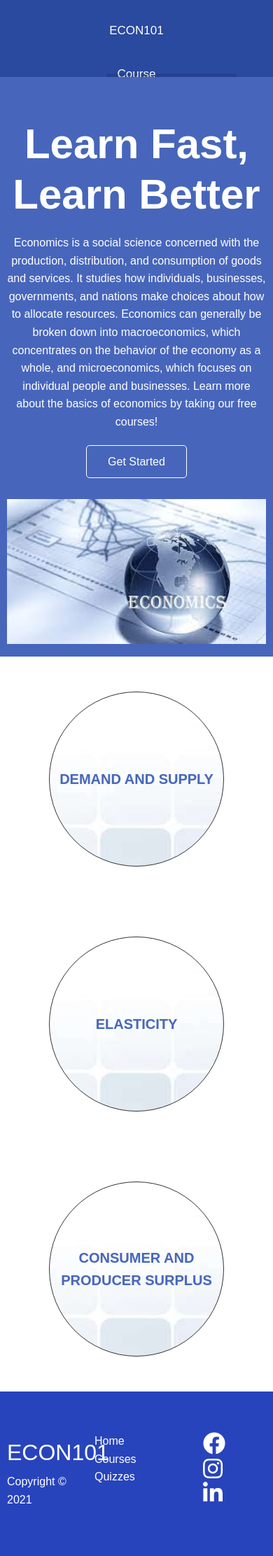
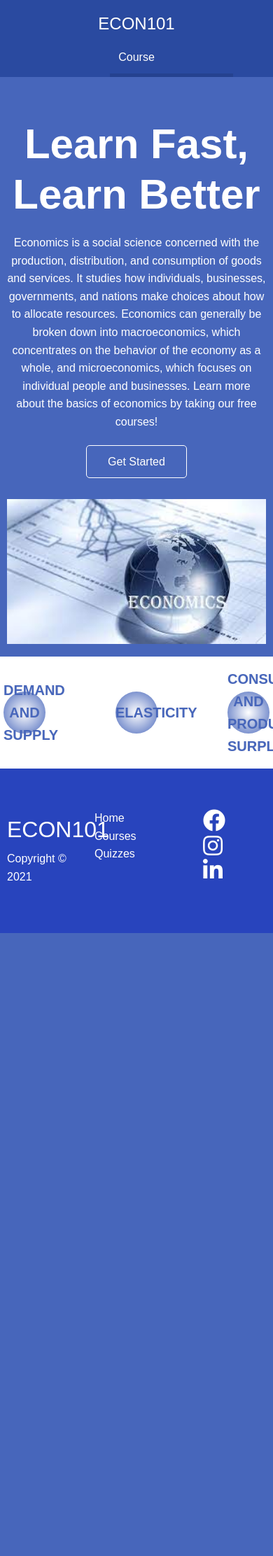
Before and after one commit to Aust1nNguyen/eco-entries, a Flask app: page / in a window 390 px wide; the page is wider, and only the part inside the window is pictured. Shown: that part at 70% size. After the commit the page ends 1333 px from the top of that part, so only its background shows below. Run offline with Flask 2, Linux system fonts and the light colour scheme; data comes from the database, SQL or seed files in the repository; some libraries are stand-ins or nearby versions.

Commit message:
update css

```diff
--- a/app/static/css/style.css
+++ b/app/static/css/style.css
@@ -1,3 +1,5 @@
+@import url('https://fonts.googleapis.com/css2?family=Lato:wght@300&display=swap');
+
 :root {
     --primary-color:#4766bb;
     --secondary-color: #2a4aa0;
@@ -12,6 +14,7 @@
 }
 
 body{
+    font-family: "Lato", sans-serif;
     color: #333;
     line-height: 1.6;
 }
@@ -50,8 +53,7 @@ code, pre{
 .navbar{
     background-color: var(--secondary-color);
     color: #fff;
-    height: 60px;
-    overflow: hidden;
+    height: 70px;
 }
 
 .navbar ul{
@@ -61,19 +63,10 @@ code, pre{
 }
 
 .navbar a{
-    float: left;
-    display: block;
     color: #fff;
-    text-align: center;
-    padding: 14px 16px;
-    text-decoration: none;
-    font-size: 17px;
+    padding: 10px;
+    margin: 0 5px;
 }
-
-  /* Hide the link that should open and close the topnav on small screens */
-.navbar .icon {
-    display: none;
-  }
 
 /* .navbar ul a:hover{
     border-bottom: 2px #fff solid;
@@ -105,6 +98,7 @@ code, pre{
 
 .showcase .grid{
     grid-template-columns: 55% 45%;
+    align-items: center;
     gap: 30px;
     overflow: visible;
 }
@@ -163,7 +157,7 @@ code, pre{
 .res-circle {
     width: 20%;
     border-radius: 50%;
-    background-image: url("/static/images/image.jpg");
+    background-image: radial-gradient(white, rgb(71, 102, 187));
     padding: 30px;
     margin: 50px;
     position: relative;
@@ -171,7 +165,6 @@ code, pre{
     align-items: center;
     justify-content: center;
   }
-
 .parent {
     display: flex;
     flex-direction: row;
@@ -193,44 +186,6 @@ code, pre{
     text-align: center;
     font-weight: bold;
 }
-
-
-
-
-
-
-
-
-/* STACKING DIVS */
-
-
-#wrapper, #wrapper2 {
-    display: flex;    /* Magic begins */
-    flex-wrap: wrap;  /* Allow multiple lines */
-
-  }
-#wrapper > div, #wrapper2 > div {
-    flex: 1;          /* Distribute space equally among the flex items */
-    border: 1px solid;
-  }
-
-#wrapper >div{
-    min-width: 200px; /* But force them to be at least300px wide */
-    max-width: 250px;
-}
-
-#wrapper2 >div{
-    min-width: 300px; /* But force them to be at least300px wide */
-    max-width: 350px;
-}
-
-
-
-
-
-
-
-
 
 
 
@@ -330,33 +285,4 @@ code, pre{
         padding: 10px;
         background-color: rgba(0, 0, 0, 0.1);
     }
-
-    .circle-txt > a{
-        font-size: 5px;
-    }
 }
-
-/* When the screen is less than 600 pixels wide, hide all links, except for the first one ("Home"). Show the link that contains should open and close the topnav (.icon) */
-@media screen and (max-width: 600px) {
-    .navbar ul a:not(:first-child) {display: none;}
-    .navbar a.icon {
-      float: right;
-      display: block;
-    }
-  }
-
-  /* The "responsive" class is added to the topnav with JavaScript when the user clicks on the icon. This class makes the topnav look good on small screens (display the links vertically instead of horizontally) */
-  @media screen and (max-width: 600px) {
-    .navbar.responsive {position: relative;}
-    .navbar.responsive a.icon {
-      position: absolute;
-      right: 0;
-      top: 0;
-    }
-    .navbar.responsive a {
-      float: none;
-      display: block;
-      text-align: left;
-    }
-
-  }
--- a/app/templates/index.html
+++ b/app/templates/index.html
@@ -16,8 +16,8 @@
                 <a href="{{ url_for('dashboard') }}" class="btn btn-outline">Get Started</a>
             </div>
 
-            <div class="showcase-img" style="text-align;">
-                <img style="width: 100%;" src="static/images/download-2.jpg" alt="">
+            <div class="showcase-img">
+                <img src="static/images/download-2.jpg" alt="">
             </div>
         </div>
     </section>
```
